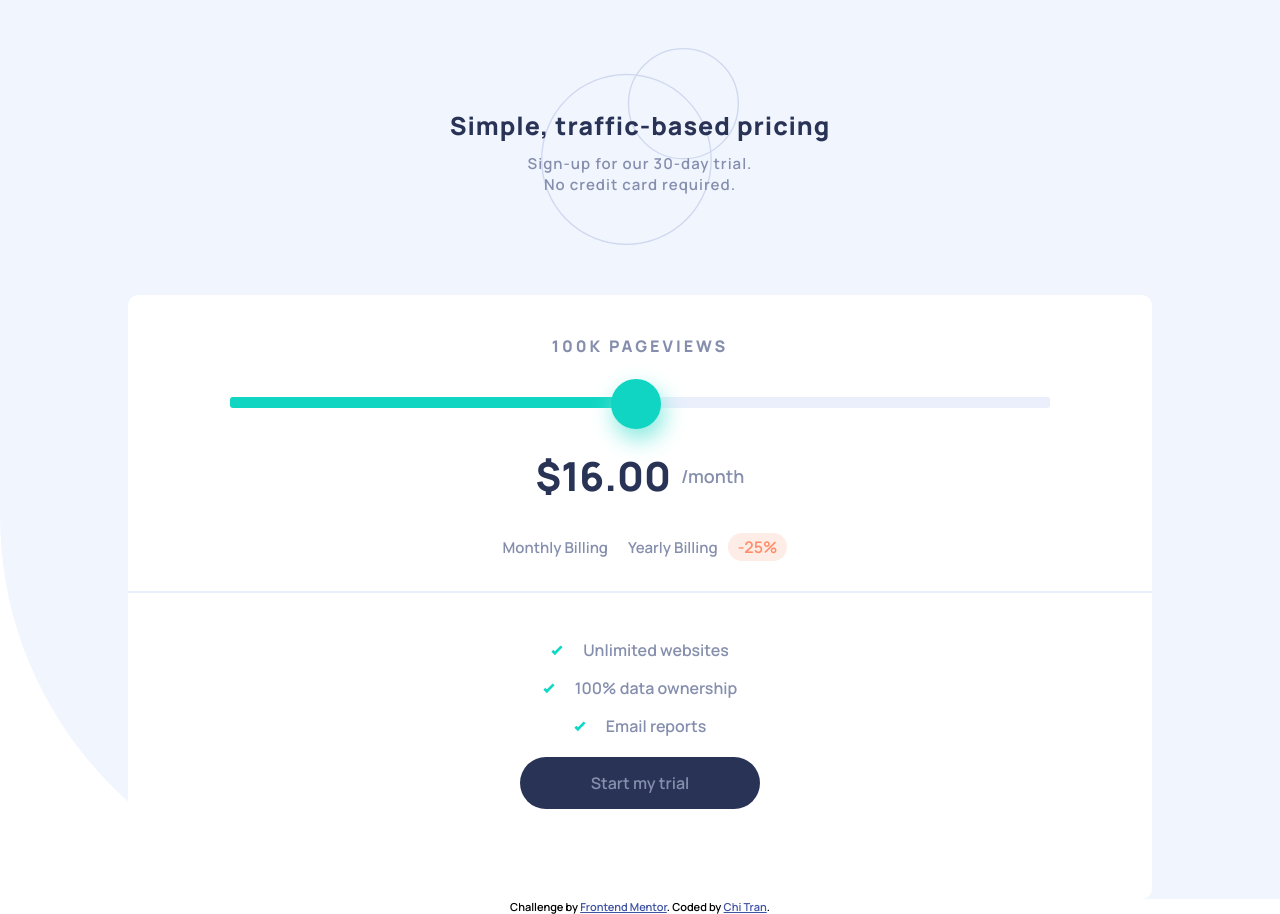
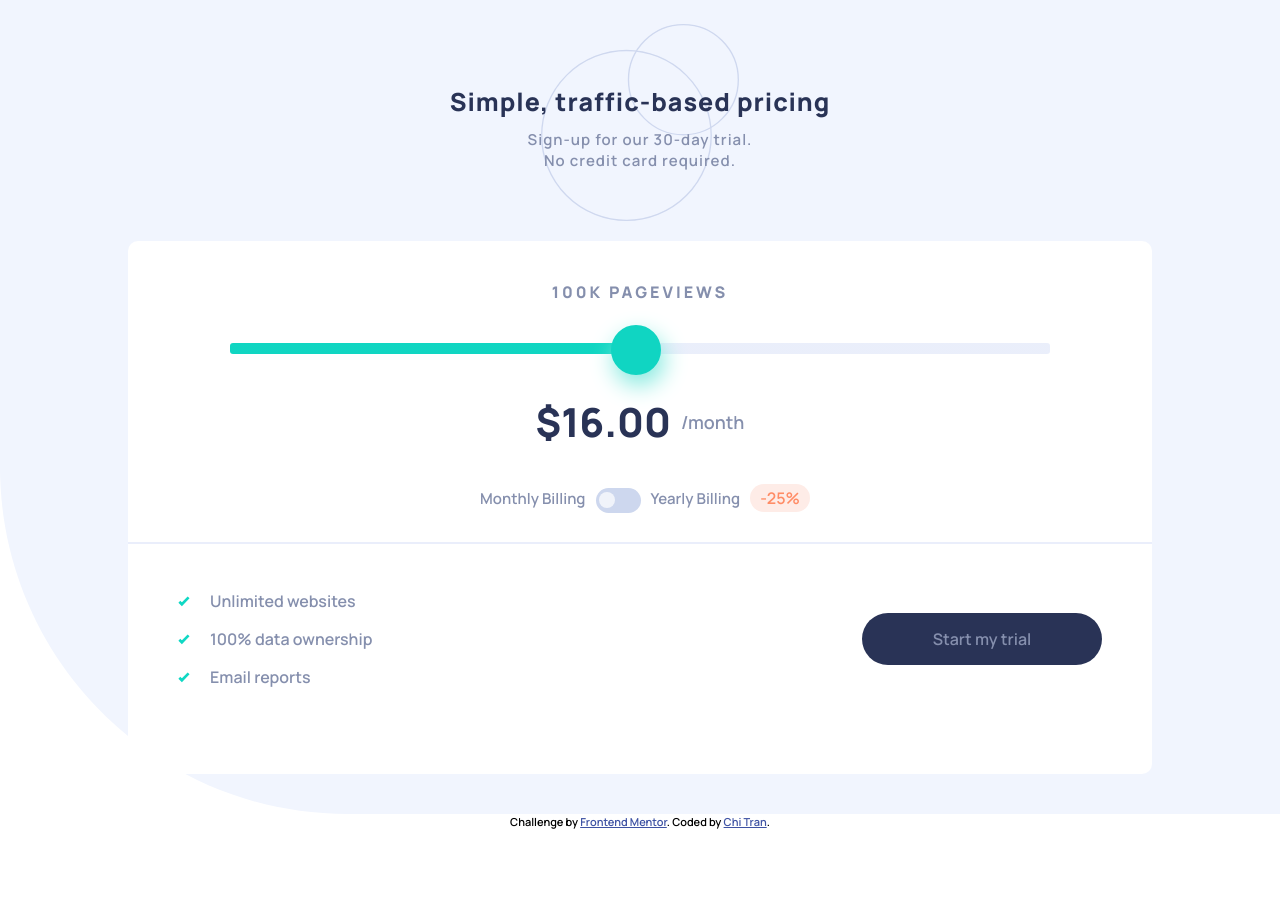
Before and after one commit to KhanhChiTran/Interactive-pricing-component, a plain HTML site: page index.html in a window 1280 px wide. After the commit the page ends 829 px from the top, so only its background shows below. Drawn offline with Linux system fonts and the light colour scheme.

Commit message:
add complete function

```diff
--- a/index.html
+++ b/index.html
@@ -56,11 +56,14 @@
           </div>
           <div class="card-options">
             <div class="monthly-bill second-header">Monthly Billing</div>
-            <div class="toggle-btn"></div>
+
+            <input type="checkbox" name="checkbox" id="switch" />
+
             <div class="yearly-bill second-header">Yearly Billing</div>
             <div class="discount">-25%</div>
           </div>
           <div class="card-footer">
+            <div class="info-item">
               <p class="info">
                 <img
                   class="checkmark"
@@ -69,8 +72,11 @@
                 />Unlimited websites
               </p>
               <p class="info">
-              <img class="checkmark" src="./images/icon-check.svg" alt="" />100%
-              data ownership
+                <img
+                  class="checkmark"
+                  src="./images/icon-check.svg"
+                  alt=""
+                />100% data ownership
               </p>
               <p class="info">
                 <img
@@ -79,6 +85,7 @@
                   alt=""
                 />Email reports
               </p>
+            </div>
             <div class="trial-btn">Start my trial</div>
           </div>
         </div>
--- a/main.js
+++ b/main.js
@@ -1,10 +1,6 @@
 const slider = document.getElementById("myRange");
 const priceOutput = document.getElementById("amount");
 const viewOutput = document.querySelector(".pageviews");
-// slider.oninput = function () {
-//   // priceOutput.innerHTML = this.value;
-//   console.log(this.value);
-// };
 
 slider.addEventListener("mousemove", function (e) {
   // console.log(e.target.value);
@@ -37,3 +33,15 @@ slider.addEventListener("mousemove", function (e) {
     return (priceOutput.innerText = "$36.00");
   }
 });
+
+const discountMark = document.querySelector(".discount");
+const checkbox = document.getElementById("switch");
+checkbox.onclick = () => {
+  if (checkbox.checked == true) {
+    discountMark.style.background = "red";
+    discountMark.style.color = "#fff";
+  } else {
+    discountMark.style.background = "hsl(15, 100%, 70%)";
+    discountMark.style.color = "hsl(14, 92%, 95%)";
+  }
+};
--- a/style.css
+++ b/style.css
@@ -13,7 +13,8 @@ body {
   background-image: url(./images/bg-pattern.svg);
   background-repeat: no-repeat;
   background-size: cover;
-  padding-top: 6vh;
+  padding-top: 3vh;
+  padding-bottom: 5vh;
 }
 
 .wrap {
@@ -43,7 +44,7 @@ body {
   font-size: 15px;
 }
 .card {
-  margin-top: 50px;
+  margin-top: 20px;
   padding: 40px 0;
   border-radius: 10px;
   background-color: #fff;
@@ -135,10 +136,7 @@ body {
   padding: 3px 10px;
   border-radius: 30px;
 }
-.discount:hover {
-  color: red;
-  background-color: rgba(255, 166, 0, 0.781);
-}
+
 .card-footer {
   padding: 30px 0;
   border-top: 2px solid hsl(224, 65%, 95%);
@@ -162,3 +160,49 @@ body {
   color: #fff;
   cursor: pointer;
 }
+#switch {
+  -webkit-appearance: none;
+  appearance: none;
+  position: relative;
+  top: 9px;
+  background-color: hsl(223, 50%, 87%);
+  height: 25px;
+  width: 45px;
+  border-radius: 36px;
+  cursor: pointer;
+  outline: none;
+  transition: 400ms;
+}
+
+#switch::before {
+  content: "";
+  position: absolute;
+  top: 4px;
+  left: 3px;
+  width: 16px;
+  height: 16px;
+  border-radius: 50%;
+  background-color: hsla(0, 0%, 100%, 0.705);
+  transition: 200ms;
+}
+
+#switch:checked {
+  background-color: hsl(174, 86%, 45%);
+}
+#switch:checked::before {
+  left: 26px;
+  background-color: white;
+}
+@media (min-width: 550px) {
+  .card-footer {
+    display: flex;
+    align-items: center;
+    padding: 30px 50px;
+  }
+  .info-item {
+    text-align: left;
+  }
+  .trial-btn {
+    margin-right: 0;
+  }
+} ;
```
Lines whose indentation alone changed are shown as unchanged.
